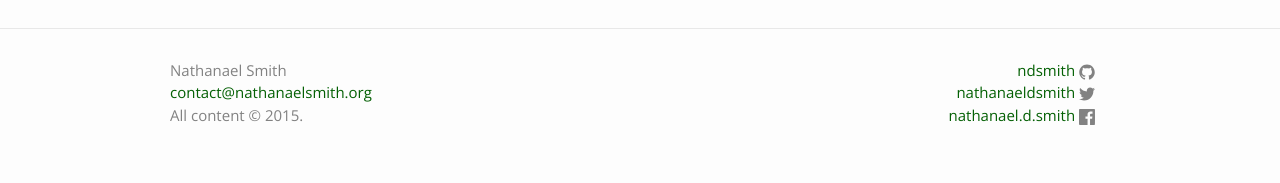
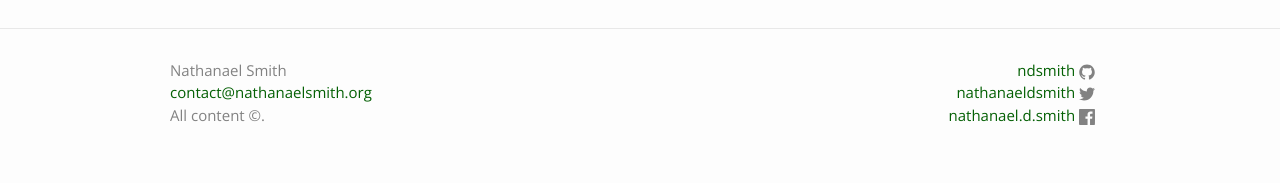
Before and after one commit to ndsmith/ndsmith.github.io, a Jekyll site: the page built from blog/index.html, in a window 1280 px wide. Shown: the part 907-1090 px from the top of the page. Built offline with Jekyll 4.4.1, drawn with Linux system fonts in a browser that asks for light colours.

Commit message:
Deleted dated copyright
Deleted dated copyright

```diff
--- a/_includes/footer.html
+++ b/_includes/footer.html
@@ -8,7 +8,7 @@
         <ul class="contact-list">
           <li>{{ site.title }}</li>
           <li><a href="mailto:{{ site.email }}">{{ site.email }}</a></li>
-            <li>All content &copy; 2015.</li>
+            <li>All content &copy;.</li>
         </ul>
       </div>
 
```
